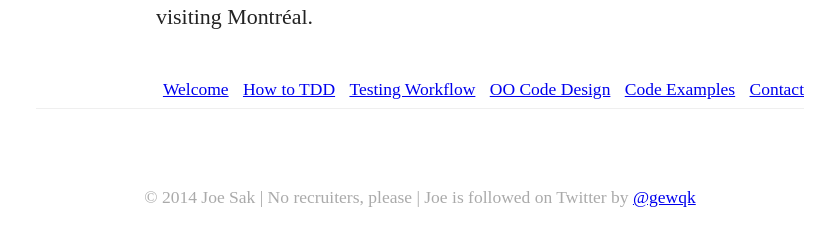
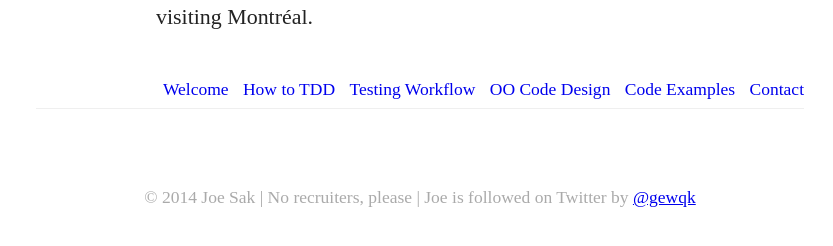
Before and after one commit to joemsak/joesak, a Jekyll site: the page built from index.html, in a window 1280 px wide. Shown: the part 178-424 px from the top of the page, without its empty margins (220-1053 px from the left). Built offline with Jekyll 4.4.1, drawn with Linux system fonts in a browser that asks for light colours; some web fonts are replaced; the list of posts is cut into pages by our own code.

Commit message:
Fix navigation visited color

```diff
--- a/css/compiled/main.css
+++ b/css/compiled/main.css
@@ -98,7 +98,10 @@ nav {
   nav a {
     font-size: 0.8rem;
     line-height: 1.618rem;
-    margin-left: 0.4045rem; }
+    margin-left: 0.4045rem;
+    text-decoration: none; }
+    nav a:visited {
+      color: #0000ee; }
     nav a.active {
       color: #333;
       text-decoration: none;
--- a/css/main.scss
+++ b/css/main.scss
@@ -101,6 +101,8 @@ nav {
     font-size: 0.8rem;
     line-height: lh();
     margin-left: lh(0.25);
+    text-decoration: none;
+    &:visited { color: $link; }
     &.active {
       color: #333;
       text-decoration: none;
```
